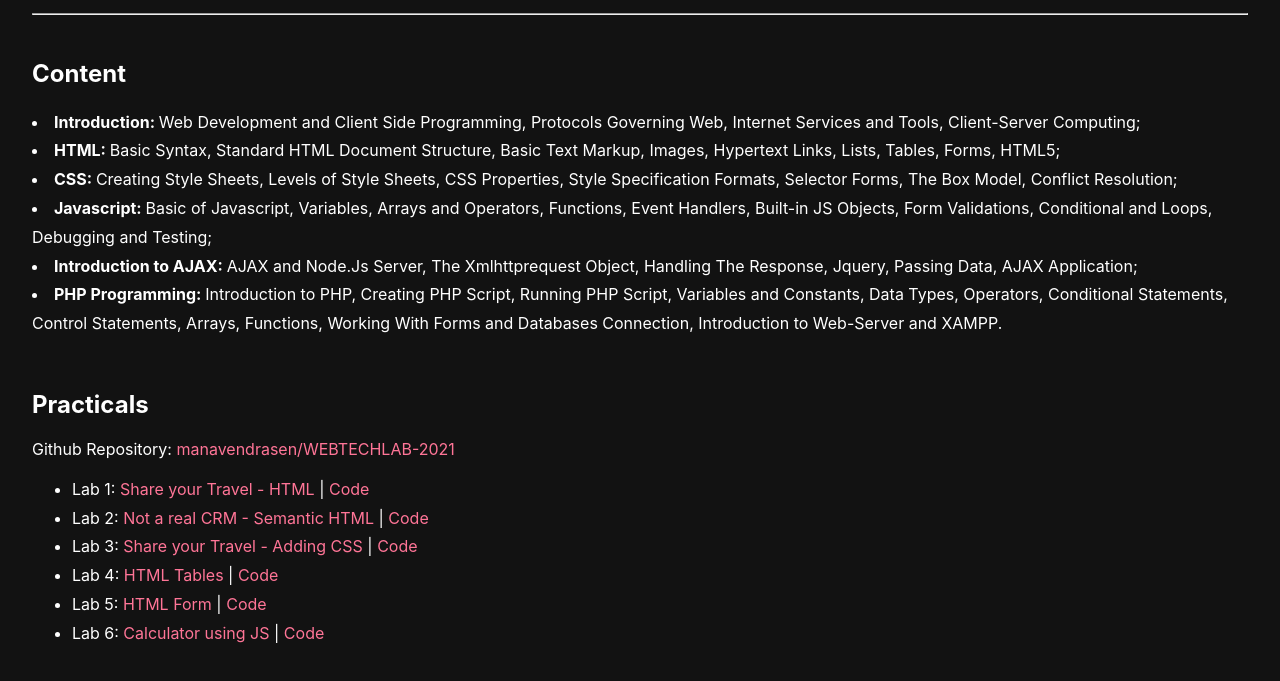
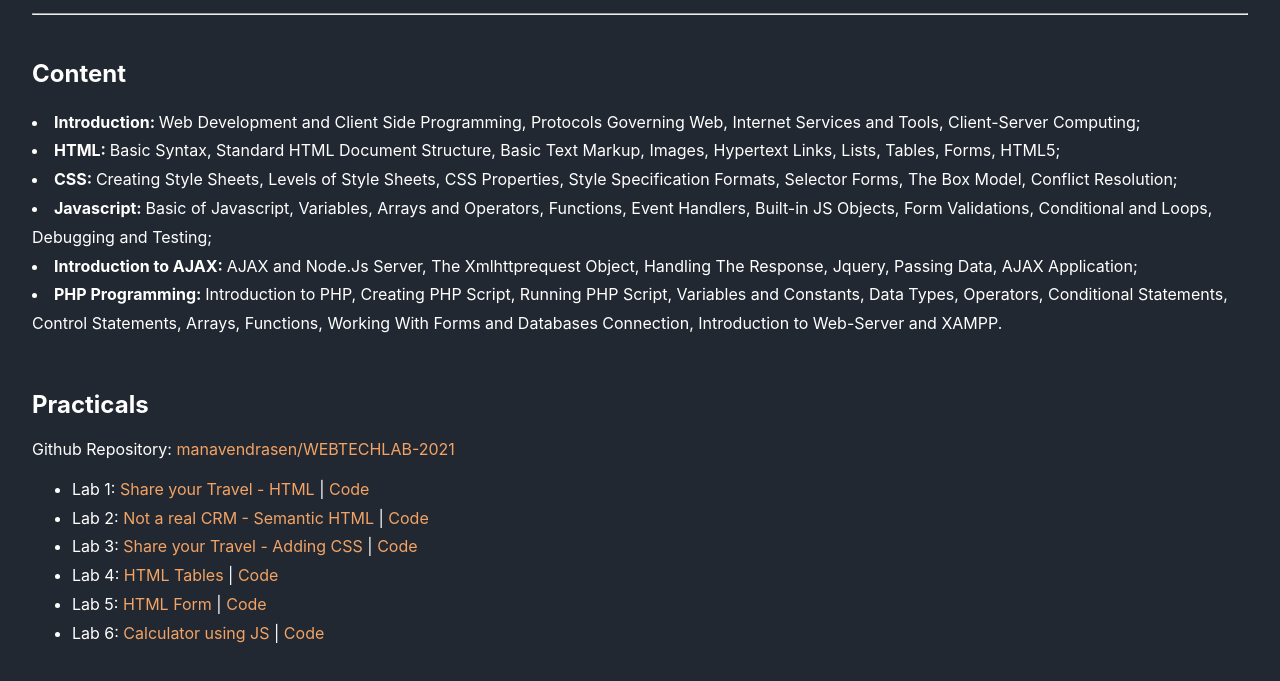
Before and after one commit to manavendrasen/WEBTECHLAB-2021, a plain HTML site: page index.html in a window 1280 px wide. Shown: the part 137-818 px from the top of the page. Drawn offline with Linux system fonts and the dark colour scheme; a web font is replaced by a local one.

Commit message:
Theme Changed

```diff
--- a/index.html
+++ b/index.html
@@ -38,10 +38,10 @@
 
       @media (prefers-color-scheme: dark) {
         body {
-          background-color: #121212;
+          background-color: #222831;
         }
         a {
-          color: #ff7597;
+          color: #f2a365;
         }
       }
     </style>
```
